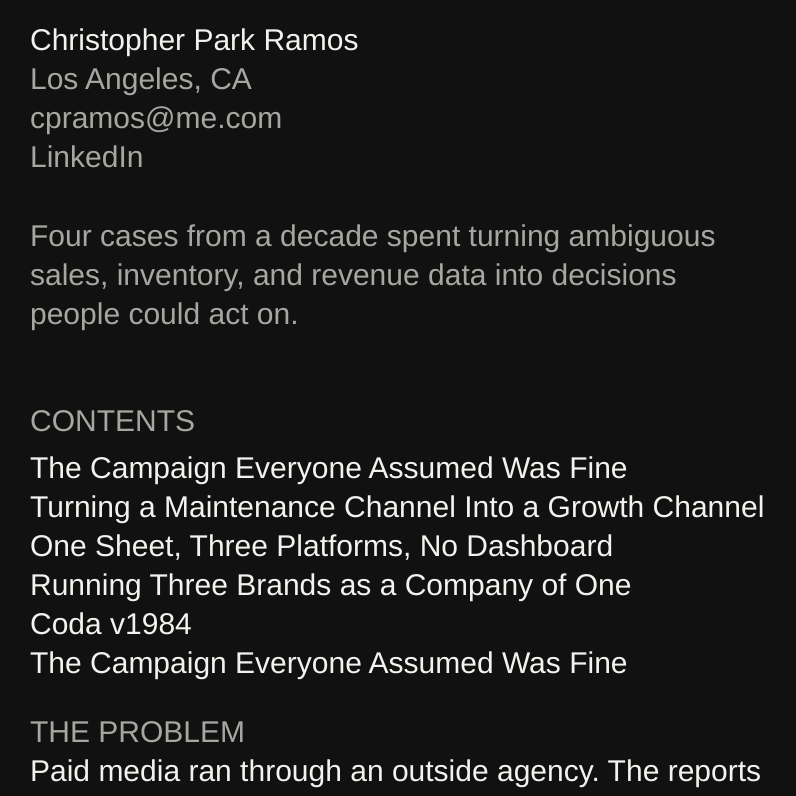
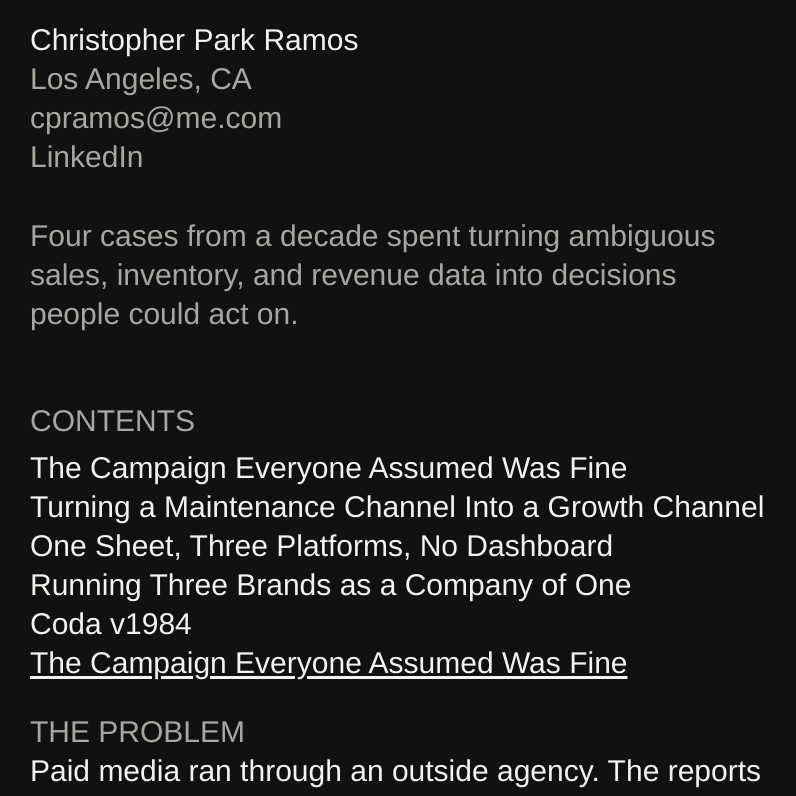
Before and after one commit to pianogoth/christopherparkramos.com, a Next.js app: page / in a window 1280 px wide. Shown: the top 796 px of the page, without its empty margins (0-796 px from the left). Built offline with nearby package versions, Linux system fonts and the light colour scheme.

Commit message:
Underline portfolio section titles

```diff
--- a/app/globals.css
+++ b/app/globals.css
@@ -33,7 +33,7 @@ main { width: calc(100% - 60px); max-width: 1080px; margin-left: 30px; padding:
 
 .case-study { max-width: 44ch; margin: 0 0 112px; scroll-margin-top: 20px; }
 .case-header { margin: 0 0 30px; }
-.case-header h2 { margin: 0; font: inherit; }
+.case-header h2 { margin: 0; font: inherit; text-decoration-line: underline; text-decoration-color: currentColor; text-decoration-thickness: 3px; text-underline-offset: 3px; }
 .case-section { margin: 0 0 30px; }
 .case-section h3 { margin: 0; color: var(--secondary); font: inherit; }
 .case-copy p { margin: 0; }
```
Also changed, not shown: 1 other file (tests, documents, lock files or other folders).
